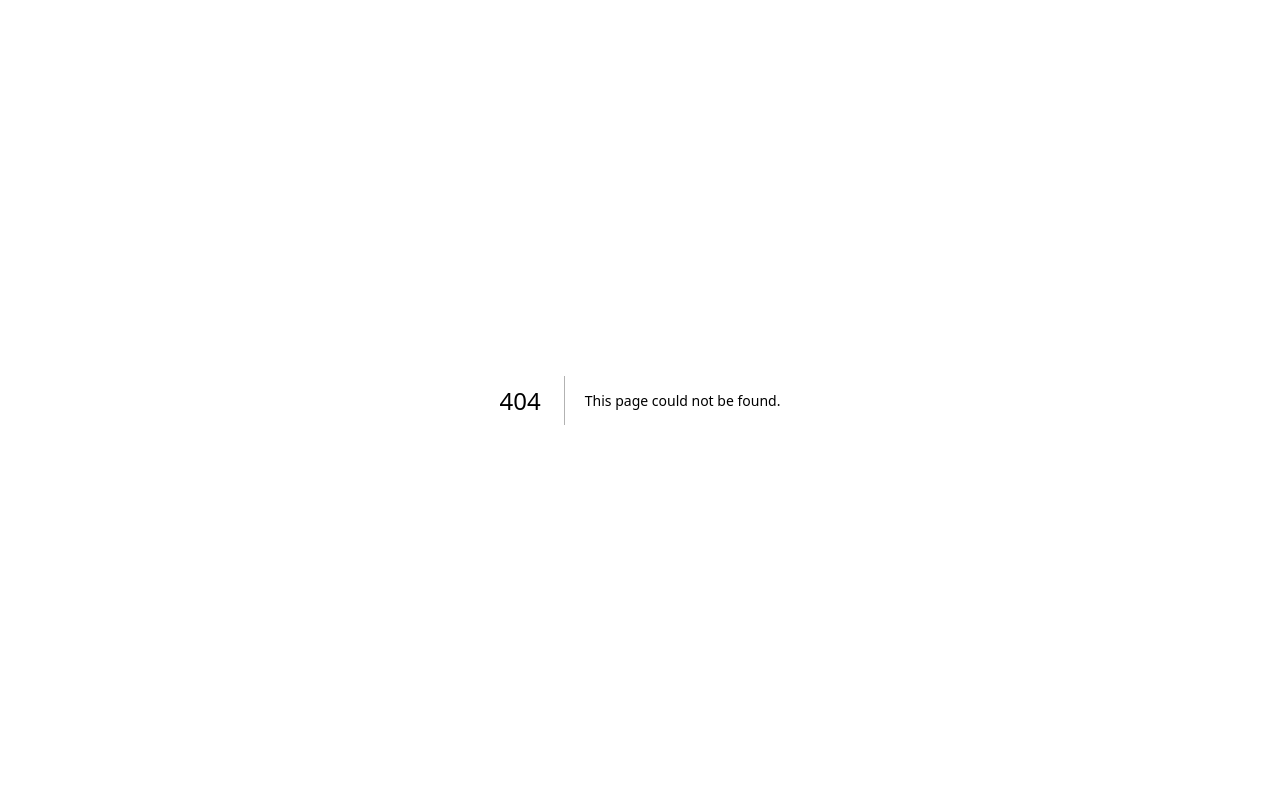
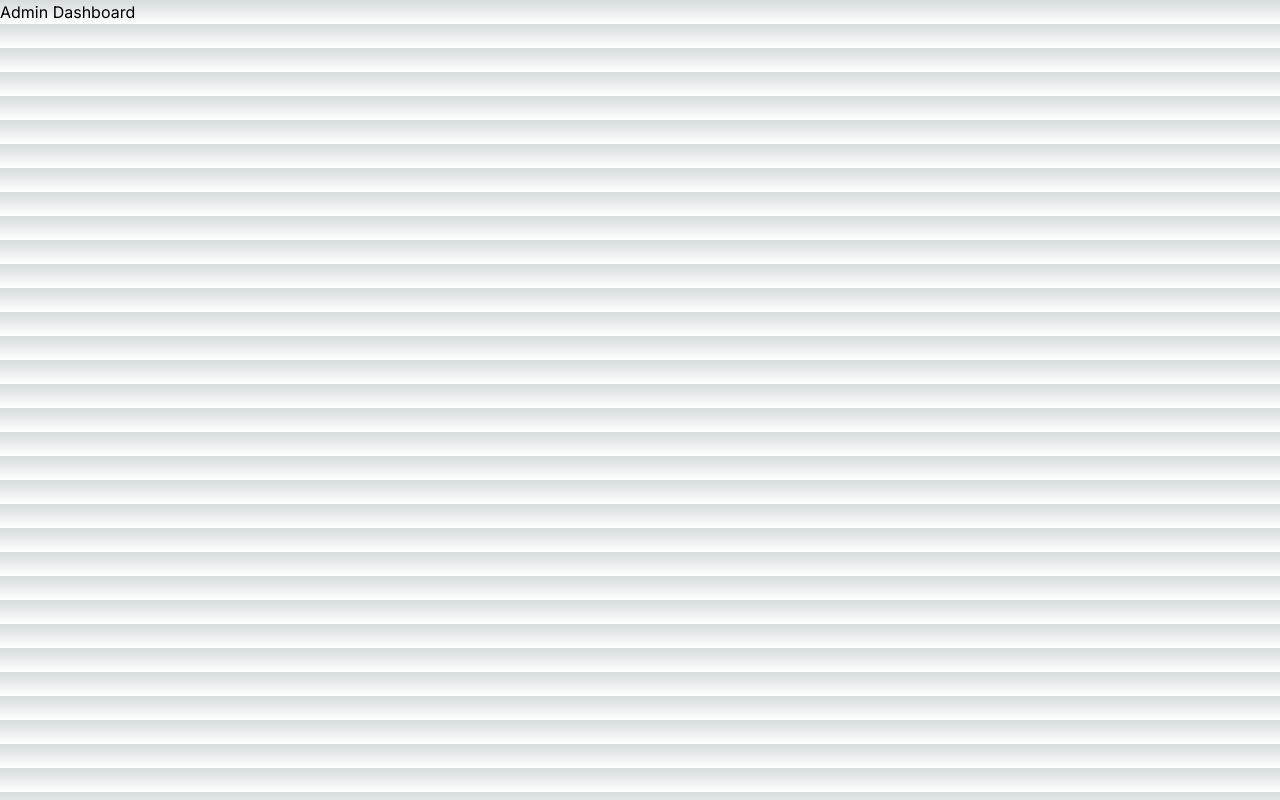
Before and after one commit to dannywo/nextfire-app, a Next.js app: page /admin in a window 1280 px wide. Before the commit this address had no page. Built offline with nearby package versions, Linux system fonts and the light colour scheme.

Commit message:
Admin panel pages, wip

```diff
--- /dev/null
+++ b/app/admin/[slug].js
@@ -0,0 +1,7 @@
+export default async function AdminEdit() {
+    return (
+        <main>
+            <h1>Edit Placeholder</h1>
+        </main>
+    )
+}
--- /dev/null
+++ b/app/admin/page.js
@@ -0,0 +1,7 @@
+export default async function AdminPosts() {
+    return (
+        <main>
+            <h1>Admin Dashboard</h1>
+        </main>
+    )
+}
```
